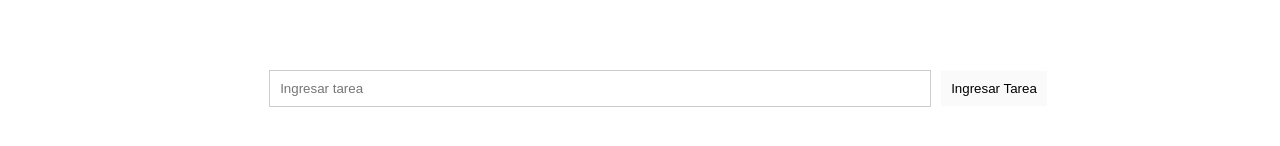
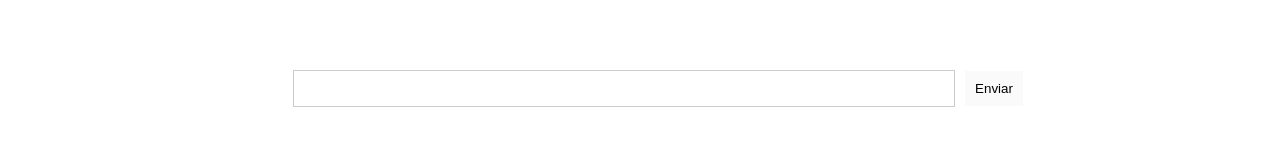
Before and after one commit to LucasEsca/AngularEdutin, an Angular app: page / in a window 1280 px wide. Shown: the part 302-448 px from the top of the page. Built offline with nearby package versions, Linux system fonts and the light colour scheme.

Commit message:
Unidad 2.4 clase 2

```diff
--- a/src/app/Components/AddTask/add.component.html
+++ b/src/app/Components/AddTask/add.component.html
@@ -1,7 +1,29 @@
 <h1>Numero de Tareas: {{numberTask}}</h1>
-<span> Titulo Tarea {{titleTask}}</span>
+<span> Titulo Tarea {{form.get('title')?.value}}</span>
 
-<div class="container_input">
-    <input (input)="sendTask()" type="text" placeholder="Ingresar tarea" name="" id="" [(ngModel)]="titleTask">
-    <button (click)="sendTask()" [disabled]="activedButton">Ingresar Tarea</button>
+<!-- <p *ngIf="myInput.invalid && (myInput.dirty || myInput.touched)">
+    <span *ngIf="myInput.errors?.['required']">
+        Este campo es requerido
+    </span>
+</p>
+
+<form class="container_input" #myForm = "ngForm" (ngSubmit)="sendData(myForm)">
+    <input (input)="sendTask()" type="text" placeholder="Ingresar tarea" name="taskTilte" id="" [(ngModel)]="titleTask" #myInput="ngModel" required>
+    <button (click)="sendTask()" [disabled]="!myInput.valid">Ingresar Tarea</button>
+</form>
+
+{{myInput.valid}} -->
+
+<div *ngIf="form.get('title')?.invalid && (form.get('title')?.dirty || form.get('title')?.touched)">
+    <small *ngIf="form.get('title')?.errors?.['required']">
+        El titulo es requerido
+    </small>
+    <small *ngIf="form.get('title')?.errors?.['maxlength']">
+        El maximo de caracteres es 10
+    </small>
 </div>
+
+<form class="container_input" [formGroup]="form" (ngSubmit)="sendTaskTitle()">
+    <input type="text" name="" id="" formControlName="title">
+    <button type="submit" [disabled]="!form.valid">Enviar</button>
+</form>
--- a/src/app/Components/AddTask/add.component.ts
+++ b/src/app/Components/AddTask/add.component.ts
@@ -1,4 +1,5 @@
-import { Component } from "@angular/core";
+import { Component, OnInit } from "@angular/core";
+import { NgForm, FormBuilder, FormGroup, FormControl, Validators } from "@angular/forms";
 
 @Component({
     selector : 'app-addTask',
@@ -8,11 +9,40 @@ import { Component } from "@angular/core";
 
 })
 
-export class AddComponent {
+export class AddComponent implements OnInit {
+
+    constructor(private fb:FormBuilder){}
+
+    form!: FormGroup;
+
+    ngOnInit(): void {
+        this.form = this.fb.group({
+            title: new FormControl('', [Validators.required, Validators.maxLength(10)])
+        })
+
+    }
+
+    sendTaskTitle(){
+        if(this.form.valid){
+            console.log(this.form.value.title)
+        }
+    }
+
+
+
+
+
+
 
     numberTask: number = 10
     titleTask: string = ''
     activedButton: boolean = true
+
+    sendData(form:NgForm){
+        if(form.valid){
+            console.log(this.titleTask)
+        }
+    }
 
     sendTask(){
         const sixeTitlteTask=this.titleTask.split('')
--- a/src/app/app.module.ts
+++ b/src/app/app.module.ts
@@ -1,6 +1,8 @@
 import { NgModule } from '@angular/core';
 import { BrowserModule, provideClientHydration } from '@angular/platform-browser';
 import { FormsModule } from '@angular/forms';
+import { ReactiveFormsModule } from '@angular/forms';
+
 
 import { AppRoutingModule } from './app-routing.module';
 import { AppComponent } from './app.component';
@@ -17,6 +19,7 @@ import { ListTaskComponent } from './Components/list-task/list-task.component';
     BrowserModule,
     AppRoutingModule,
     FormsModule,
+    ReactiveFormsModule,
   ],
   providers: [
     provideClientHydration()
```
